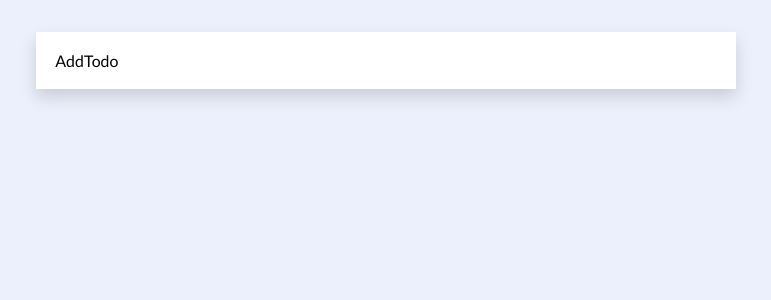
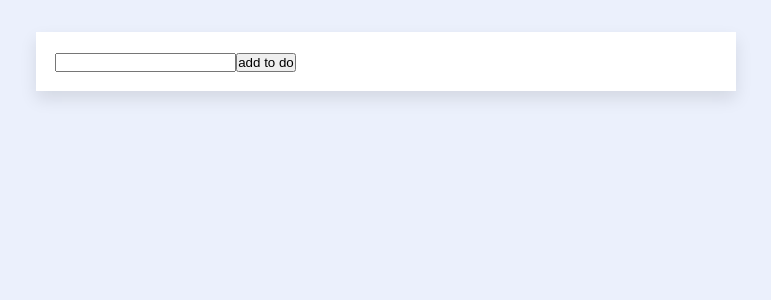
Before and after one commit to Michael-Bombini/react-todo, a React (Create React App) app: page / in a window 1280 px wide. Shown: the top 300 px of the page, without its empty margins (254-1025 px from the left). Built offline with nearby package versions, Linux system fonts and the light colour scheme.

Commit message:
Child to parent event for adding todo

```diff
--- a/src/components/Todo/AddTodo.js
+++ b/src/components/Todo/AddTodo.js
@@ -1,8 +1,22 @@
-import React from 'react'
+import React, { useState } from 'react'
 
-const AddTodo = () => {
+const AddTodo = (props) => {
+const [textTodo , setTextTodo] = useState('');
+
+const inputHandler = (e) =>{
+  setTextTodo(e.target.value);
+};
+
+const sendTodo = () => {
+  props.onAddTodo(textTodo);
+}
+
+
   return (
-    <div>AddTodo</div>
+    <div>
+      <input type="text" onChange={inputHandler} value={textTodo}/>
+      <button type='submit' onClick={sendTodo}>add to do</button>
+    </div>
   )
 }
 
--- a/src/components/UI/Card.css
+++ b/src/components/UI/Card.css
@@ -3,5 +3,5 @@
   margin: 2rem auto;
   padding: 1.2rem;
   background-color: #fff;
-  box-shadow: 0 0.5rem 1rem rgba(0, 0, 0, 0.15);
+  box-shadow: 0 0.5rem 1rem rgba(0, 0, 0, 0.10);
 }
--- a/src/components/UI/Card.js
+++ b/src/components/UI/Card.js
@@ -1,11 +1,18 @@
-import React from "react";
+import React, { useState } from "react";
 import AddTodo from "../Todo/AddTodo";
 import './Card.css';
 
 const Card = () => {
+  const [todo,setTodo] = useState([{}]);
+
+  const addTodo = (todo) => {
+    console.log("arrivato in card");
+    console.log(todo);
+  };
+
   return (
     <div className="todo__card">
-      <AddTodo />
+      <AddTodo onAddTodo={addTodo}/>
     </div>
   );
 };
```
